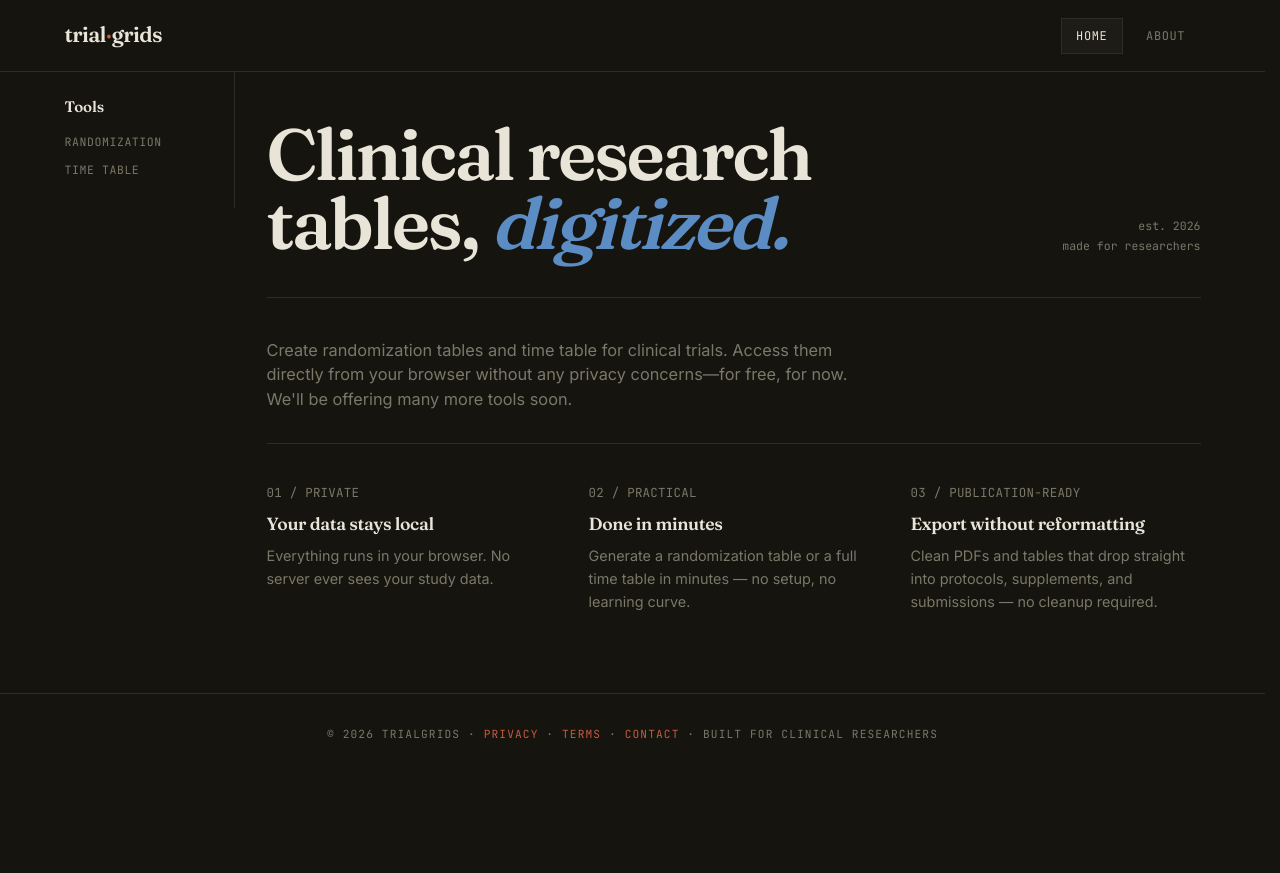
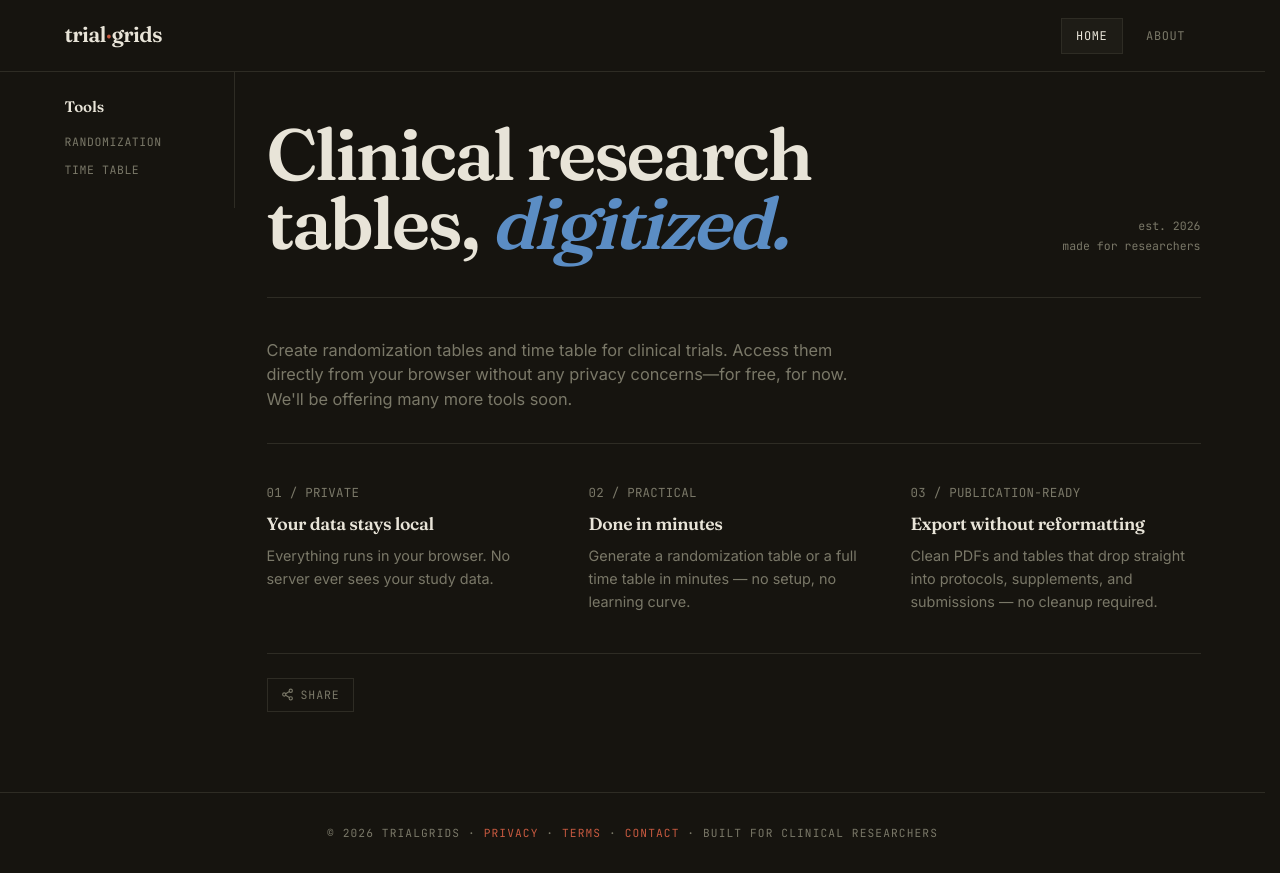
Before and after one commit to mehmetsahin-tr/trialgrid, a Next.js app: page / in a window 1280 px wide. Before the commit the page ends 800 px from the top, so only its background shows below. Built offline with nearby package versions, Linux system fonts and the light colour scheme.

Commit message:
Content and UX improvements across pages

```diff
--- /dev/null
+++ b/app/components/ShareButton.tsx
@@ -0,0 +1,84 @@
+"use client";
+
+import { useState } from "react";
+
+const SHARE_TITLE = "Trialgrids — Clinical Research Tables, Digitized";
+const SHARE_TEXT =
+  "Generate randomization schedules and assessment tables in your browser. Your data never leaves your device.";
+
+export default function ShareButton() {
+  const [copied, setCopied] = useState(false);
+
+  async function handleShare() {
+    const url = window.location.href;
+
+    if (navigator.share) {
+      try {
+        await navigator.share({ title: SHARE_TITLE, text: SHARE_TEXT, url });
+      } catch (err) {
+        if (err instanceof Error && err.name !== "AbortError") {
+          await copyFallback(url);
+        }
+      }
+    } else {
+      await copyFallback(url);
+    }
+  }
+
+  async function copyFallback(url: string) {
+    try {
+      await navigator.clipboard.writeText(url);
+      setCopied(true);
+      setTimeout(() => setCopied(false), 2000);
+    } catch {}
+  }
+
+  return (
+    <button
+      onClick={handleShare}
+      aria-label="Share this page"
+      style={{
+        display: "inline-flex",
+        alignItems: "center",
+        gap: ".4rem",
+        background: "none",
+        border: "1px solid var(--rule)",
+        color: "var(--muted)",
+        fontFamily: "var(--font-jetbrains-mono)",
+        fontSize: ".72rem",
+        textTransform: "uppercase",
+        letterSpacing: ".08em",
+        padding: ".45rem .85rem",
+        cursor: "pointer",
+        transition: "border-color .15s, color .15s",
+      }}
+      onMouseEnter={e => {
+        (e.currentTarget as HTMLButtonElement).style.borderColor = "var(--ink)";
+        (e.currentTarget as HTMLButtonElement).style.color = "var(--ink)";
+      }}
+      onMouseLeave={e => {
+        (e.currentTarget as HTMLButtonElement).style.borderColor = "var(--rule)";
+        (e.currentTarget as HTMLButtonElement).style.color = "var(--muted)";
+      }}
+    >
+      <svg
+        width="13"
+        height="13"
+        viewBox="0 0 24 24"
+        fill="none"
+        stroke="currentColor"
+        strokeWidth="2"
+        strokeLinecap="round"
+        strokeLinejoin="round"
+        aria-hidden="true"
+      >
+        <circle cx="18" cy="5" r="3" />
+        <circle cx="6" cy="12" r="3" />
+        <circle cx="18" cy="19" r="3" />
+        <line x1="8.59" y1="13.51" x2="15.42" y2="17.49" />
+        <line x1="15.41" y1="6.51" x2="8.59" y2="10.49" />
+      </svg>
+      {copied ? "Link copied" : "Share"}
+    </button>
+  );
+}
--- a/app/layout.tsx
+++ b/app/layout.tsx
@@ -28,10 +28,37 @@ const inter = Inter({
   weight: ["400", "500", "600"],
 });
 
+const TITLE = "trialgrids — Clinical Research Tables, Digitized";
+const DESCRIPTION =
+  "Generate randomization schedules and SPIRIT-style assessment tables in your browser. No accounts. No uploads. Your data never leaves this device.";
+
 export const metadata: Metadata = {
-  title: "trialgrids — Clinical Research Tables, Digitized",
-  description:
-    "Generate randomization schedules and SPIRIT-style assessment tables in your browser. No accounts. No uploads. Your data never leaves this device.",
+  metadataBase: new URL("https://trialgrids.com"),
+  title: TITLE,
+  description: DESCRIPTION,
+  robots: { index: true, follow: true },
+  openGraph: {
+    title: TITLE,
+    description: DESCRIPTION,
+    url: "https://trialgrids.com",
+    siteName: "Trialgrids",
+    type: "website",
+    locale: "en_US",
+    images: [
+      {
+        url: "/og-image.png",
+        width: 1200,
+        height: 630,
+        alt: "Trialgrids — Clinical Research Tables, Digitized",
+      },
+    ],
+  },
+  twitter: {
+    card: "summary_large_image",
+    title: TITLE,
+    description: DESCRIPTION,
+    images: ["/og-image.png"],
+  },
 };
 
 export default function RootLayout({
--- a/app/page.tsx
+++ b/app/page.tsx
@@ -1,3 +1,5 @@
+import ShareButton from "./components/ShareButton";
+
 export default function LandingPage() {
   return (
     <main>
@@ -55,6 +57,10 @@ export default function LandingPage() {
           </div>
         ))}
       </div>
+
+      <div style={{ marginTop: "2.5rem", borderTop: "1px solid var(--rule)", paddingTop: "1.5rem" }}>
+        <ShareButton />
+      </div>
     </main>
   );
 }
```
